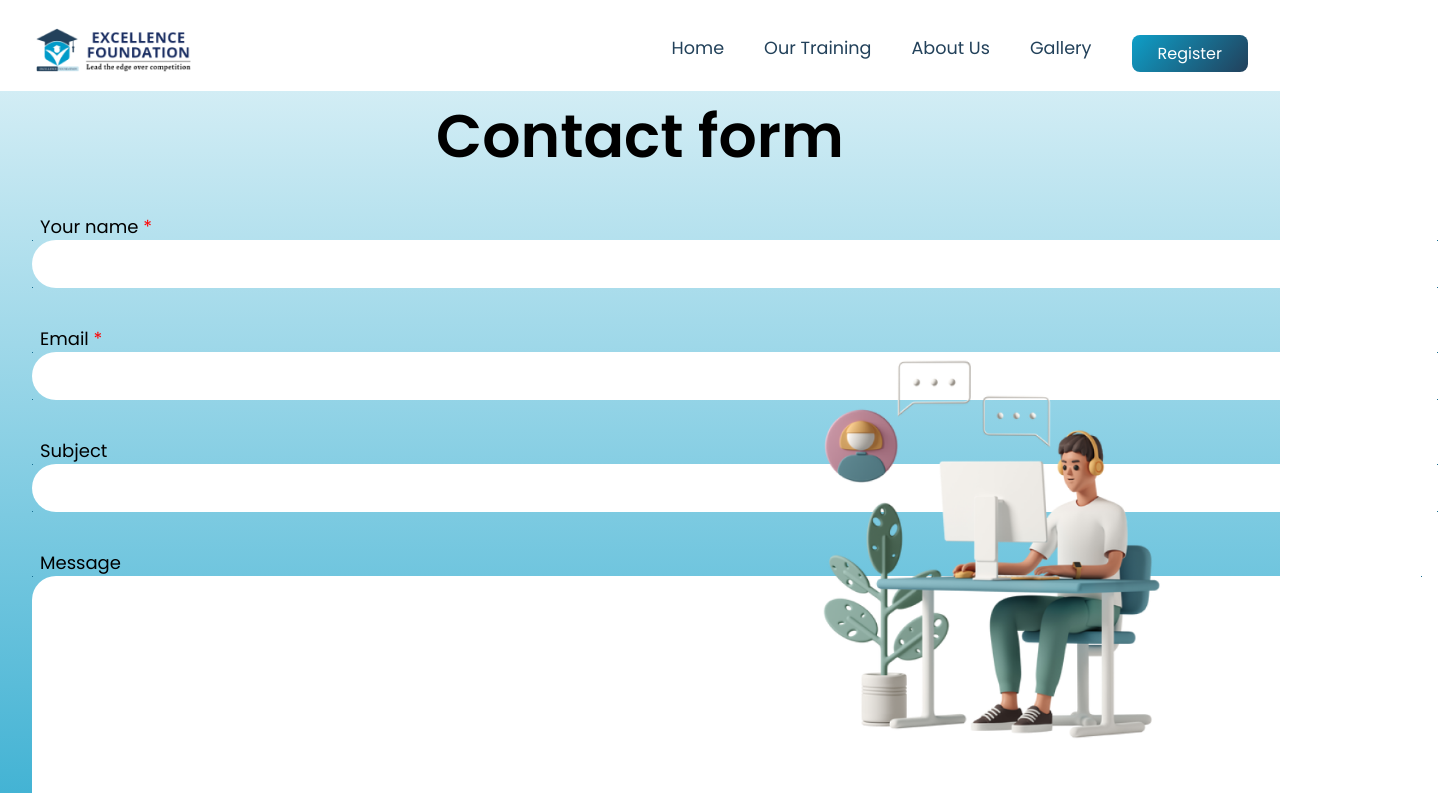
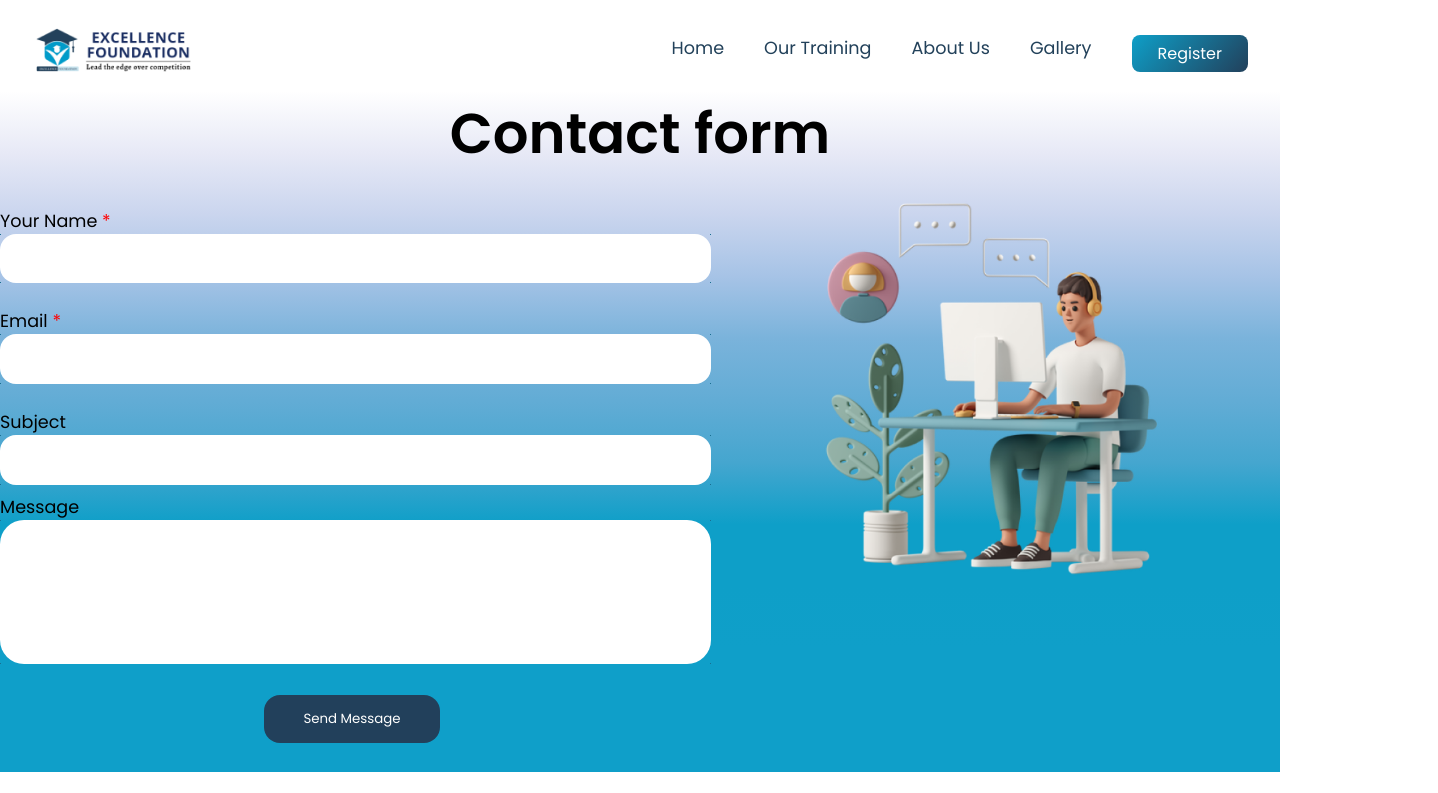
Before and after one commit to wyash12/ef-frontend, a Next.js app: page /contact-us in a window 1280 px wide. Shown: the top 793 px of the page, 1438 px wide, since content can reach past the window. Built offline with nearby package versions, Linux system fonts and the light colour scheme.

Commit message:
fixed contact page

```diff
--- a/components/contact-us/ContactContainer.module.scss
+++ b/components/contact-us/ContactContainer.module.scss
@@ -1,12 +1,27 @@
 .contactDiv {
-  background: linear-gradient(0deg, #0f9ec8 0%, #ffffff 122.97%);
-
+  // background: linear-gradient(0deg, #0f9ec8 0%, #ffffff 122.97%);
+  background-image: linear-gradient(
+    to bottom,
+    #ffffff,
+    #e7e9f6,
+    #cad5ee,
+    #a6c3e6,
+    #7ab3db,
+    #62acd5,
+    #45a6cf,
+    #0e9fc8,
+    #0e9fc8,
+    #0f9fc9,
+    #0f9fc9,
+    #0f9fc9
+  );
   width: 100%;
-  height: 60rem;
+  height: 42.6rem;
   .headingDiv {
+    padding-bottom: 1rem;
     text-align: center;
     font-weight: 600;
-    font-size: 60px;
+    font-size: 3.5rem;
   }
   .LnRcontainer {
     width: 100%;
@@ -14,14 +29,16 @@
     flex-direction: row;
 
     .Left {
-      width: 54.6%;
-      margin-right: 0.4%;
-      height: 54.3rem;
+      // background: black;
+      width: 55%;
       display: flex;
+      justify-content: center;
+      height: fit-content;
     }
     .Right {
+      // background: black;
       width: 45%;
-      height: 54.3rem;
+      height: fit-content;
       display: flex;
     }
   }
--- a/components/contact-us/Containers/LeftContain.module.scss
+++ b/components/contact-us/Containers/LeftContain.module.scss
@@ -1,28 +1,23 @@
 .Formdiv {
-  margin-left: 1rem;
+  // background: black;
   width: 100%;
   display: flex;
-
-  //   justify-content: center;
-  //   align-items: center;
+  justify-content: center;
+  font-size: 1.1rem;
   .Namediv {
     width: 100%;
-    height: 5rem;
-    margin-top: 2rem;
-    margin-left: 1rem;
-    font-size: large;
-    .Labeldiv {
-      margin-left: 0.5rem;
-    }
+    height: 5.3rem;
+    margin-top: 1rem;
     .spanClass {
       color: red;
     }
     .inputDiv {
       display: flex;
-      width: 100%;
-      height: 3rem;
+      width: 101%;
+      height: 3.1rem;
+
       border: 1px solid;
-      border-radius: 2rem;
+      border-radius: 1rem;
       border-image-source: linear-gradient(
         90.72deg,
         #22405b 2.52%,
@@ -31,13 +26,10 @@
     }
   }
   .Messagediv {
-    margin-top: 2rem;
-    margin-left: 1rem;
-    font-size: large;
-    .Labeldiv {
-      margin-left: 0.5rem;
-    }
+    margin-bottom: 1.5rem;
     .textArea {
+      width: 101%;
+      height: 9rem;
       resize: none;
       border: 1px solid;
       border-radius: 1.5rem;
@@ -53,13 +45,9 @@
     width: 100%;
     display: flex;
     justify-content: center;
-    margin-top: 4rem;
-    margin-left: 1rem;
-    font-size: large;
 
     .buttonB {
       color: white;
-      font-size: 16px;
       background: linear-gradient(0deg, #22405b, #22405b);
       width: 25%;
       height: auto;
--- a/components/contact-us/Containers/LeftContain.tsx
+++ b/components/contact-us/Containers/LeftContain.tsx
@@ -12,7 +12,7 @@ export default function LeftContain(): JSX.Element {
         <form>
           <div className={classes.Namediv}>
             <label className={classes.Labeldiv} htmlFor="Name">
-              Your name <span className={classes.spanClass}>*</span>
+              Your Name <span className={classes.spanClass}>*</span>
             </label>
             <div>
               <input className={classes.inputDiv} type="text" />
--- a/components/contact-us/Containers/RightContain.module.scss
+++ b/components/contact-us/Containers/RightContain.module.scss
@@ -1,12 +1,12 @@
 .Imgdiv {
+  // background: black;
   width: 100%;
+  height: inherit;
   display: flex;
   justify-content: center;
-  align-items: center;
   .Imge {
-    margin-top: -8rem;
-    width: 70%;
-    height: inherit;
+    width: 69%;
+    height: fit-content;
   }
 }
 
```
